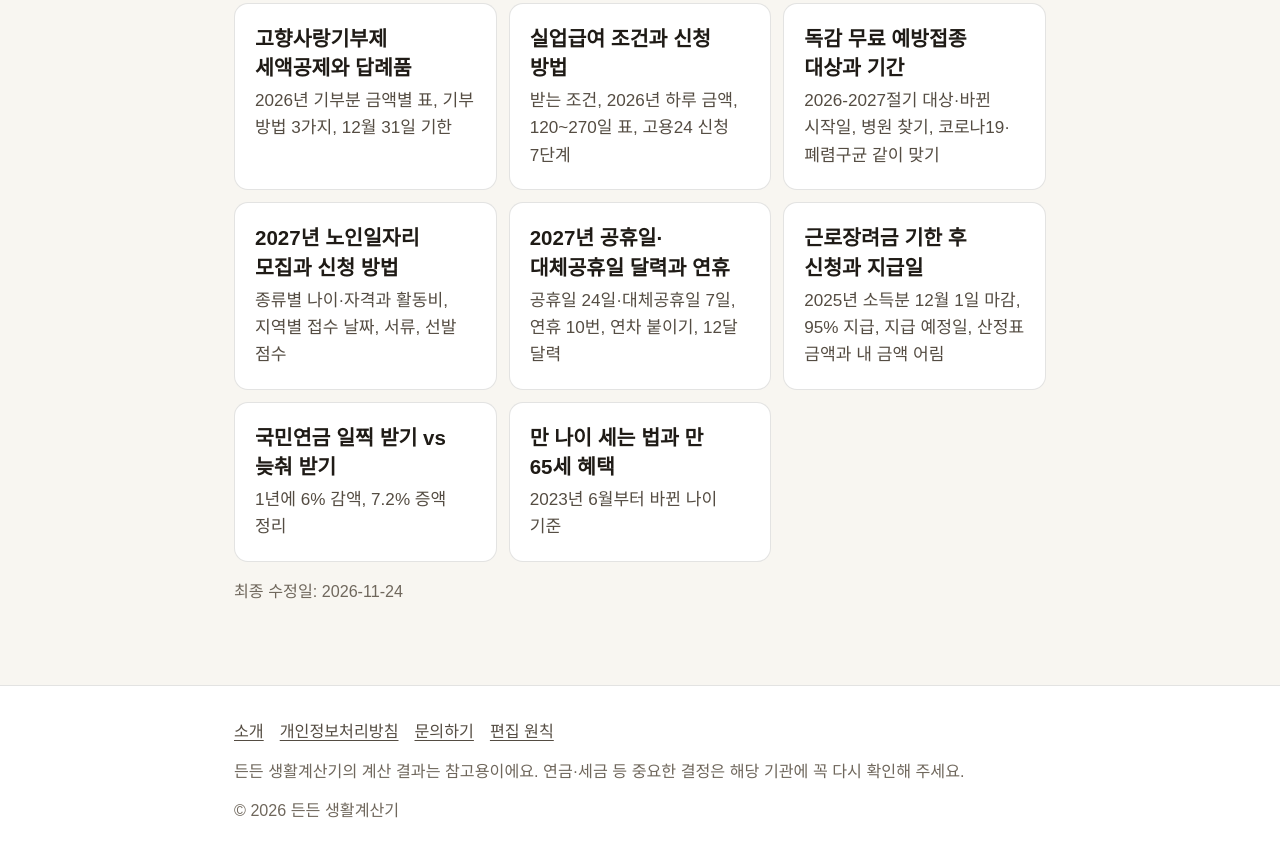
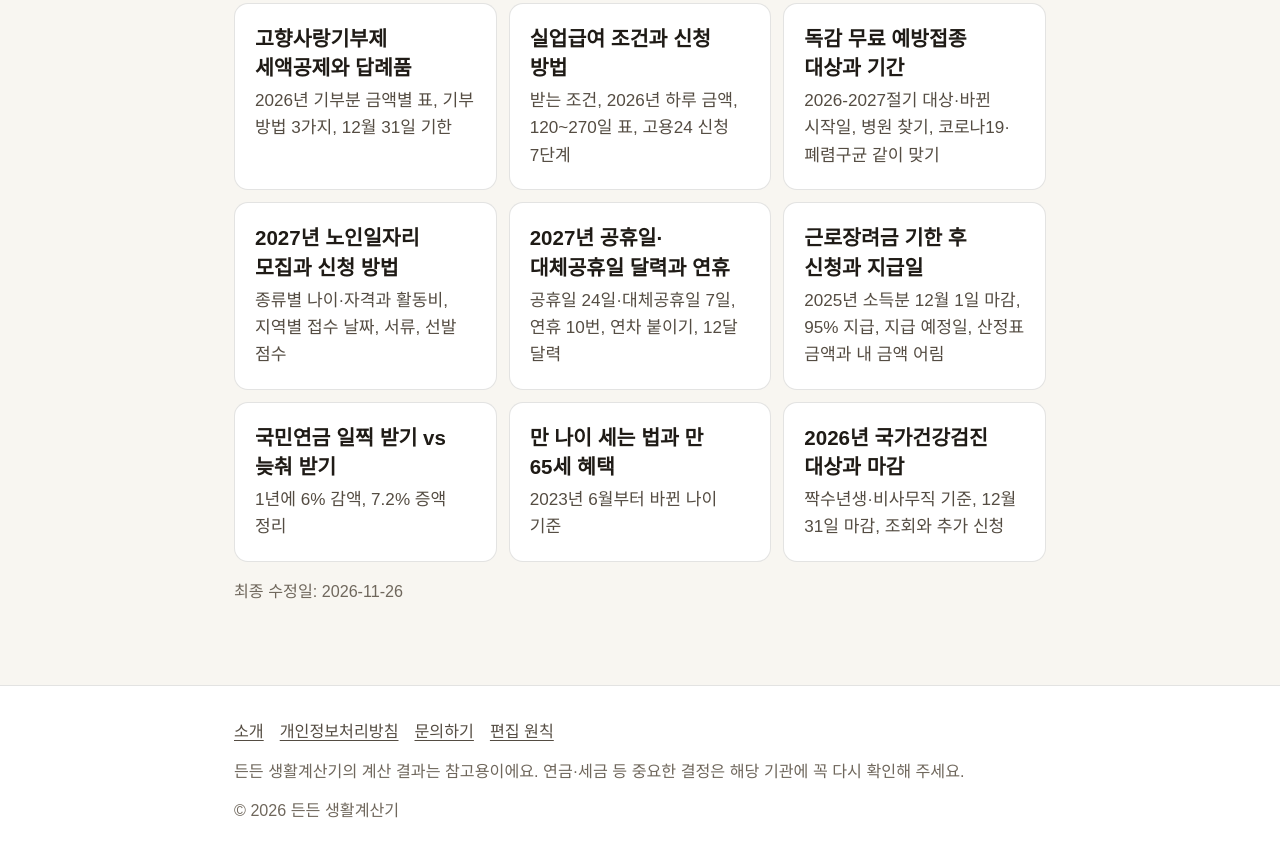
Before and after one commit to dndncalc/dndncalc.github.io, a plain HTML site: page guide/index.html in a window 1280 px wide. Shown: the part 570-1427 px from the top of the page. Drawn offline with Linux system fonts and the light colour scheme; a web font is replaced by a local one.

Commit message:
생활 안내 목록에 국가건강검진 추가

```diff
--- a/guide/index.html
+++ b/guide/index.html
@@ -48,9 +48,10 @@
 <a class="item" href="/guide/earned-income-credit/"><b>근로장려금 기한 후 신청과 지급일</b><small>2025년 소득분 12월 1일 마감, 95% 지급, 지급 예정일, 산정표 금액과 내 금액 어림</small></a>
 <a class="item" href="/pension-age/"><b>국민연금 일찍 받기 vs 늦춰 받기</b><small>1년에 6% 감액, 7.2% 증액 정리</small></a>
 <a class="item" href="/age/"><b>만 나이 세는 법과 만 65세 혜택</b><small>2023년 6월부터 바뀐 나이 기준</small></a>
+<a class="item" href="/guide/health-checkup-2026/"><b>2026년 국가건강검진 대상과 마감</b><small>짝수년생·비사무직 기준, 12월 31일 마감, 조회와 추가 신청</small></a>
 </div>
 
-<p class="src">최종 수정일: 2026-11-24</p>
+<p class="src">최종 수정일: 2026-11-26</p>
 </div></main>
 <footer><div class="wrap">
 <div><a href="/about/">소개</a><a href="/privacy/">개인정보처리방침</a><a href="/contact/">문의하기</a><a href="/editorial/">편집 원칙</a></div>
```
